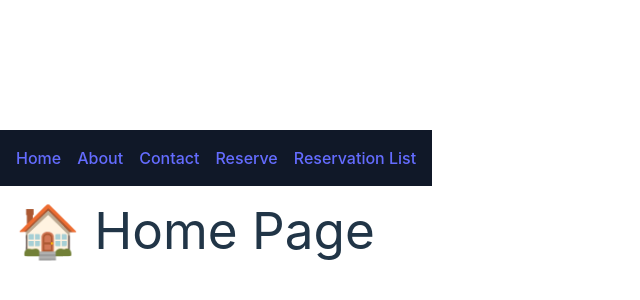
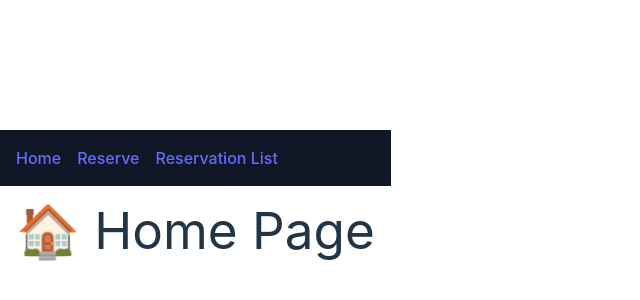
Before and after one commit to rakeshphaiju/reservation-calendar, a React (Vite) app in the folder frontend/: page / in a window 1280 px wide. Shown: the part 198-498 px from the top of the page, without its empty margins (0-640 px from the left). Built offline with nearby package versions, Linux system fonts and the light colour scheme; the HTML template or start-up script is replaced by a standard one.

Commit message:
Remove unnecessary pages

```diff
--- a/frontend/src/App.jsx
+++ b/frontend/src/App.jsx
@@ -11,8 +11,6 @@ export default function App() {
       <div className="p-4">
         <Routes>
           <Route path="/" element={<Home />} />
-          <Route path="/about" element={<About />} />
-          <Route path="/contact" element={<Contact />} />
           <Route path="/reserve" element={<Reserve />} />
           <Route path="/reservelist" element={<Reservationlist />} />
         </Routes>
@@ -22,6 +20,4 @@ export default function App() {
 }
 
 // Dummy Page Components
-const Home = () => <h1 className="text-2xl">🏠 Home Page</h1>;
-const About = () => <h1 className="text-2xl">📖 About Page</h1>;
-const Contact = () => <h1 className="text-2xl">📞 Contact Page</h1>;
+const Home = () => <h1 className="text-2xl">🏠 Home Page</h1>
--- a/frontend/src/components/header/Navbar.jsx
+++ b/frontend/src/components/header/Navbar.jsx
@@ -8,16 +8,6 @@ export default function Navbar() {
         <li>
           <Link to="/" className="hover:text-gray-400">
             Home
-          </Link>
-        </li>
-        <li>
-          <Link to="/about" className="hover:text-gray-400">
-            About
-          </Link>
-        </li>
-        <li>
-          <Link to="/contact" className="hover:text-gray-400">
-            Contact
           </Link>
         </li>
         <li>
```
Also changed, not shown: 2 other files (tests, documents, lock files or other folders).
